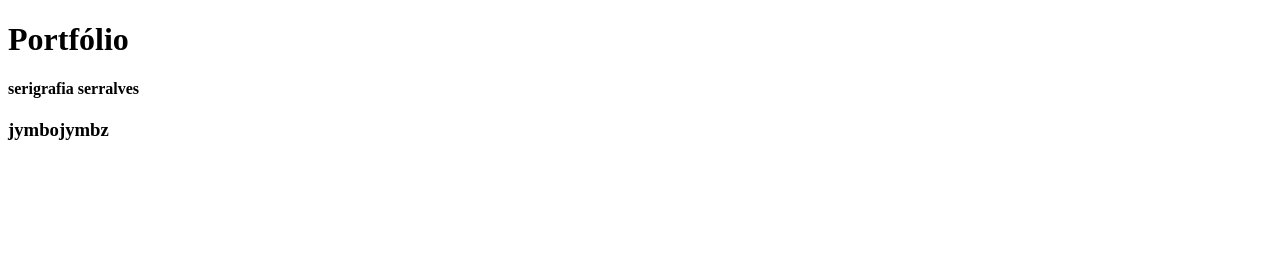
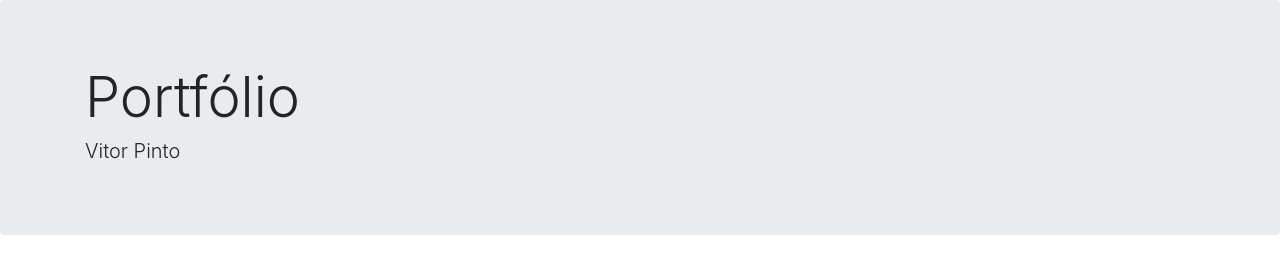
Before and after one commit to vmcpinto/portfolio, a plain HTML site: page index.html in a window 1280 px wide. Drawn offline with nearby package versions, Linux system fonts and the light colour scheme.

Commit message:
Update index.html

```diff
--- a/index.html
+++ b/index.html
@@ -1,18 +1,25 @@
 <!DOCTYPE html>
 <html lang="en">
+
 <head>
     <meta charset="UTF-8">
     <meta http-equiv="X-UA-Compatible" content="IE=edge">
     <meta name="viewport" content="width=device-width, initial-scale=1.0">
     <title>Document</title>
+    <link rel="stylesheet" href="style.css">
+    <link rel="stylesheet" href="https://cdn.jsdelivr.net/npm/bootstrap@4.0.0/dist/css/bootstrap.min.css"
+        integrity="sha384-Gn5384xqQ1aoWXA+058RXPxPg6fy4IWvTNh0E263XmFcJlSAwiGgFAW/dAiS6JXm" crossorigin="anonymous">
+
 </head>
+
 <body>
-    <h1>Portfólio</h1>
-    <h2 class="fgac"></h2>
-    <h2 class="gh"></h2>
-    <h4 class="ul23">serigrafia serralves</h4>
-    <h3 class="jimbrynhas">jymbojymbz</h3>
+    <div class="jumbotron rounded">
+        <div class="container">
+            <h1 class="display-4">Portfólio</h1>
+            <h2 class="lead">Vitor Pinto</h2>
+            <h3></h3>
+        </div>
+    </div>
+</body>
 
-
-  </body>
 </html>
```
